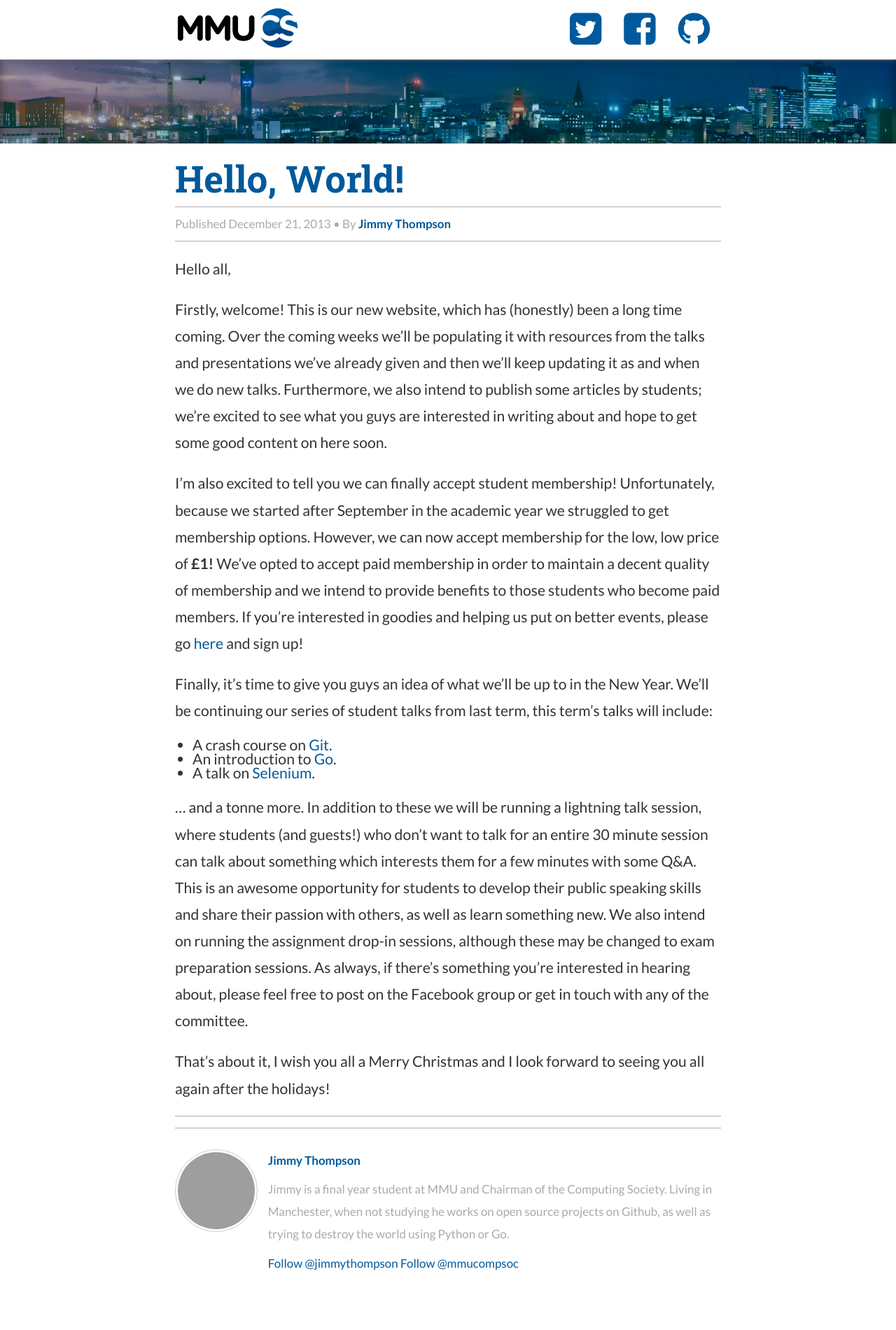
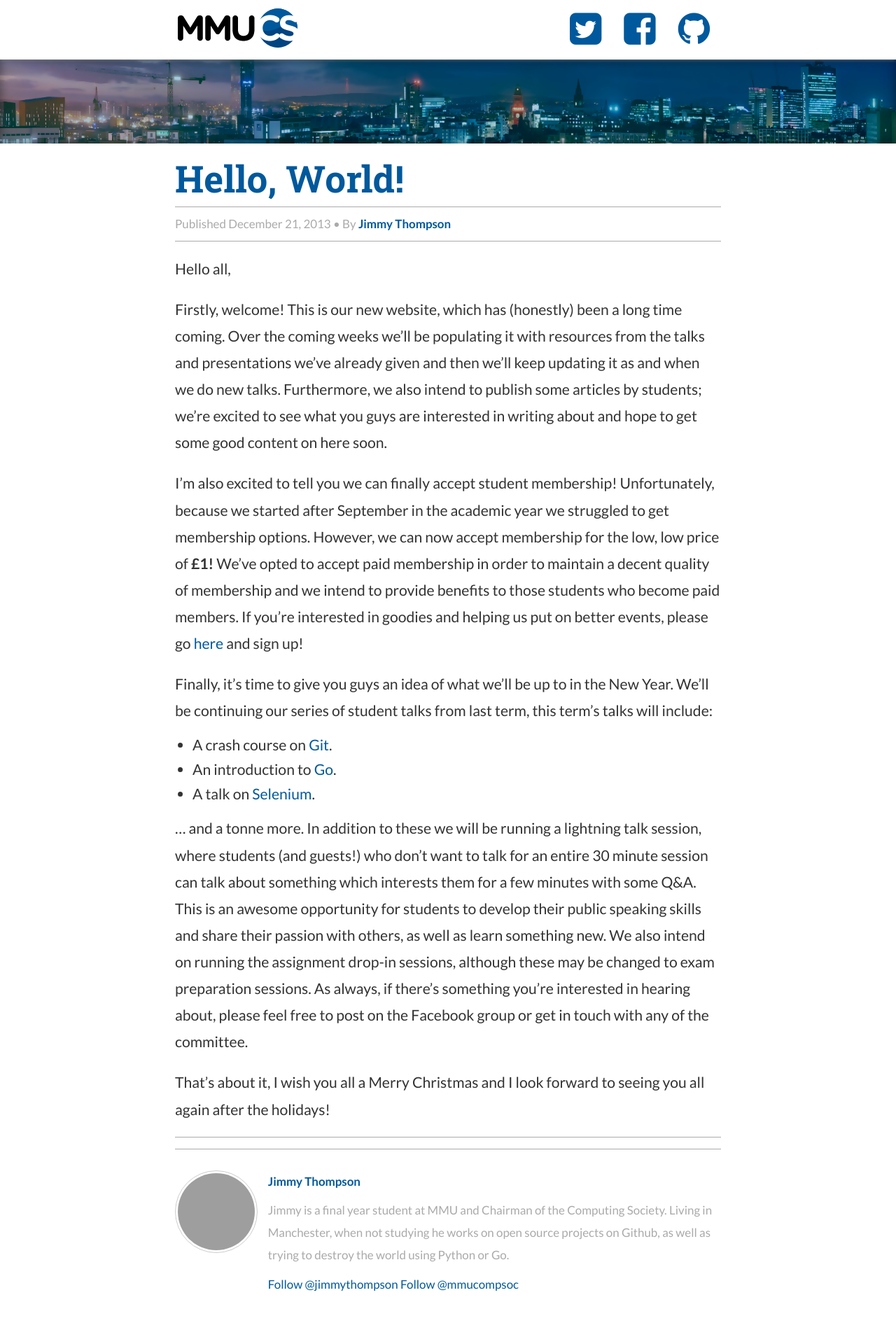
Before and after one commit to mmucomputing/mmucomputing.github.io, a Jekyll site: the page built from _posts/2013-12-21-Hello-World.md, in a window 1280 px wide. Shown: the whole page at 70% size. Built offline with Jekyll 4.4.1, drawn with Linux system fonts in a browser that asks for light colours; nearby versions of some CDN libraries; Markdown is read by kramdown in place of the engine named in the settings; comment, search, counter and statistics services are not loaded; before the commit the page ends 1870 px from its top, so only the background shows below that; grey boxes are pictures that could not be loaded.

Commit message:
Fixing up margins

```diff
--- a/css/style.css
+++ b/css/style.css
@@ -146,6 +146,10 @@ div.article {
     margin: 0px 0px 10px;
   }
 
+  div.article ul li {
+    margin: 15px 0px;
+  }
+
   div.article p, div.article p ul li p {
     line-height: 1.8em;
     margin: 20px 0px;
```
